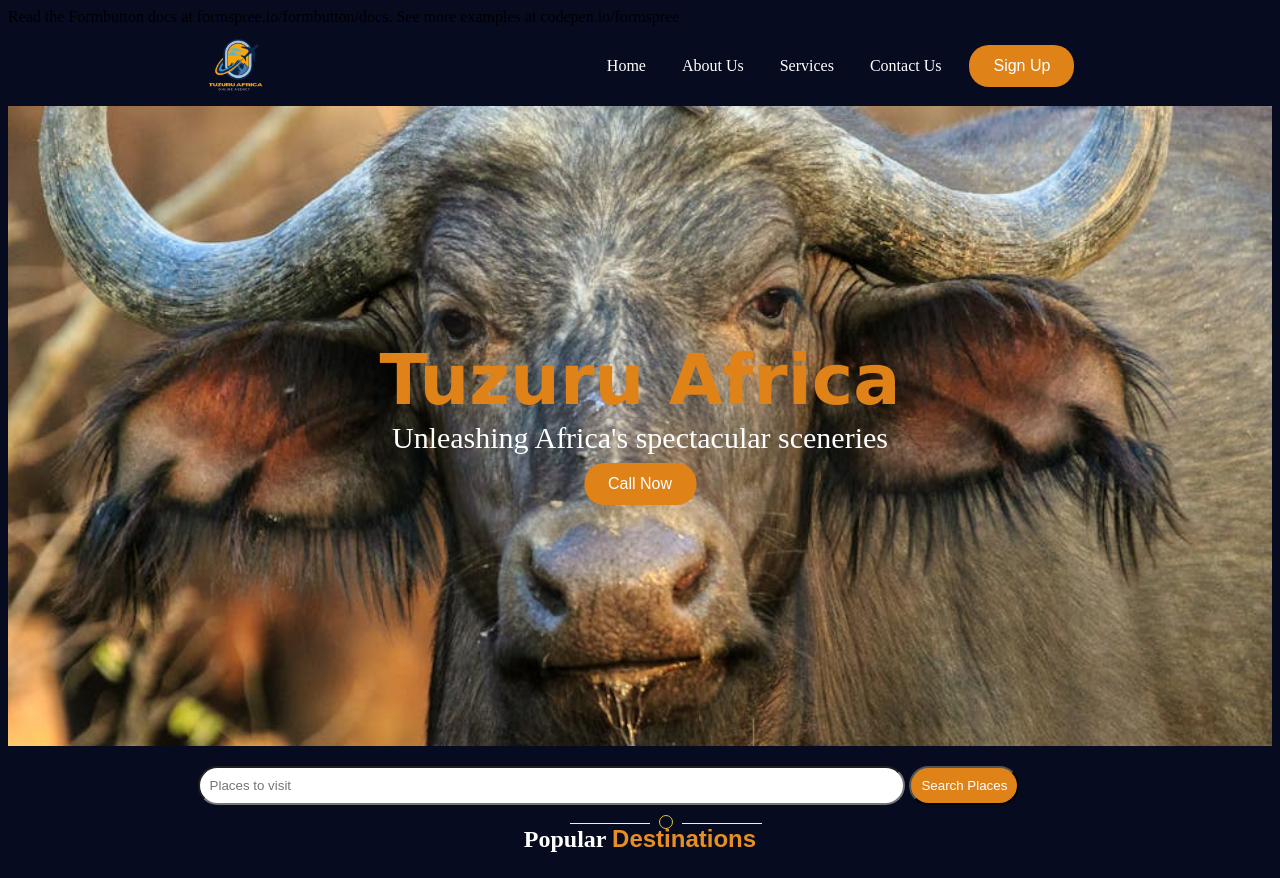
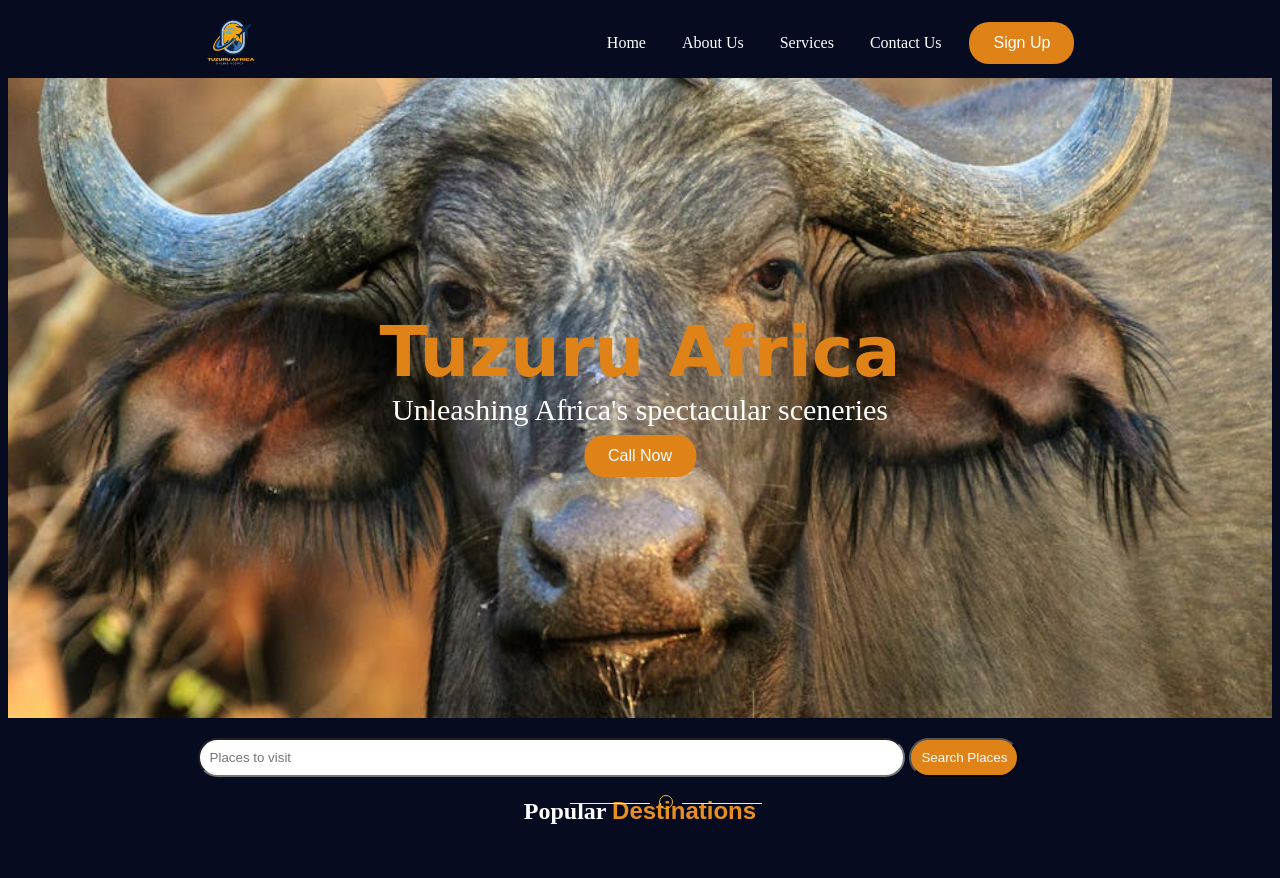
Before and after one commit to Connie-Khalumba/TuzuruAfrica.github.io, a plain HTML site: page index.html in a window 1280 px wide. Shown: the top 878 px of the page. Drawn offline with Linux system fonts and the light colour scheme; a script that the page names is missing.

Commit message:
These are my changes

```diff
--- a/index.html
+++ b/index.html
@@ -5,7 +5,6 @@
     <meta name="viewport" content="width=device-width, initial-scale=1.0">
     <title>Tourism site</title>
     <link rel="stylesheet" href="style.css">
-    Read the Formbutton docs at formspree.io/formbutton/docs. See more examples at codepen.io/formspree
 <script src="https://formspree.io/js/formbutton-v1.min.js" defer></script>
 <script>
   /* paste this line in verbatim */
--- a/style.css
+++ b/style.css
@@ -20,7 +20,8 @@
 }
 
 .navbar-logo .logo {
-    height: 80px
+    height: 70px
+
 }
 
 .navlinks > a{
@@ -121,7 +122,7 @@
     align-items: center;
     position: absolute;
     left: 44.5%;
-    bottom: -3.5%;
+    bottom: -1%;
 
 
 }
```
